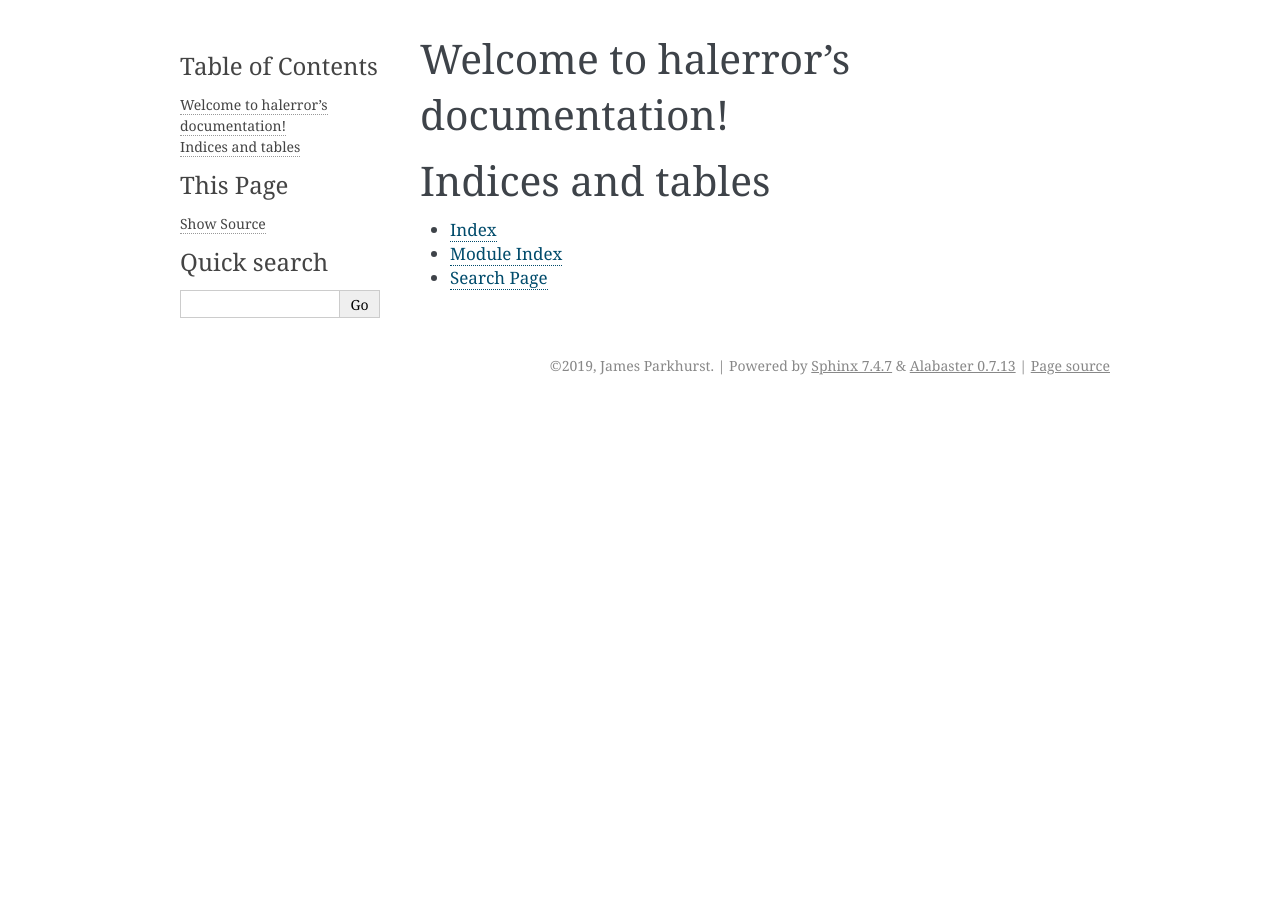
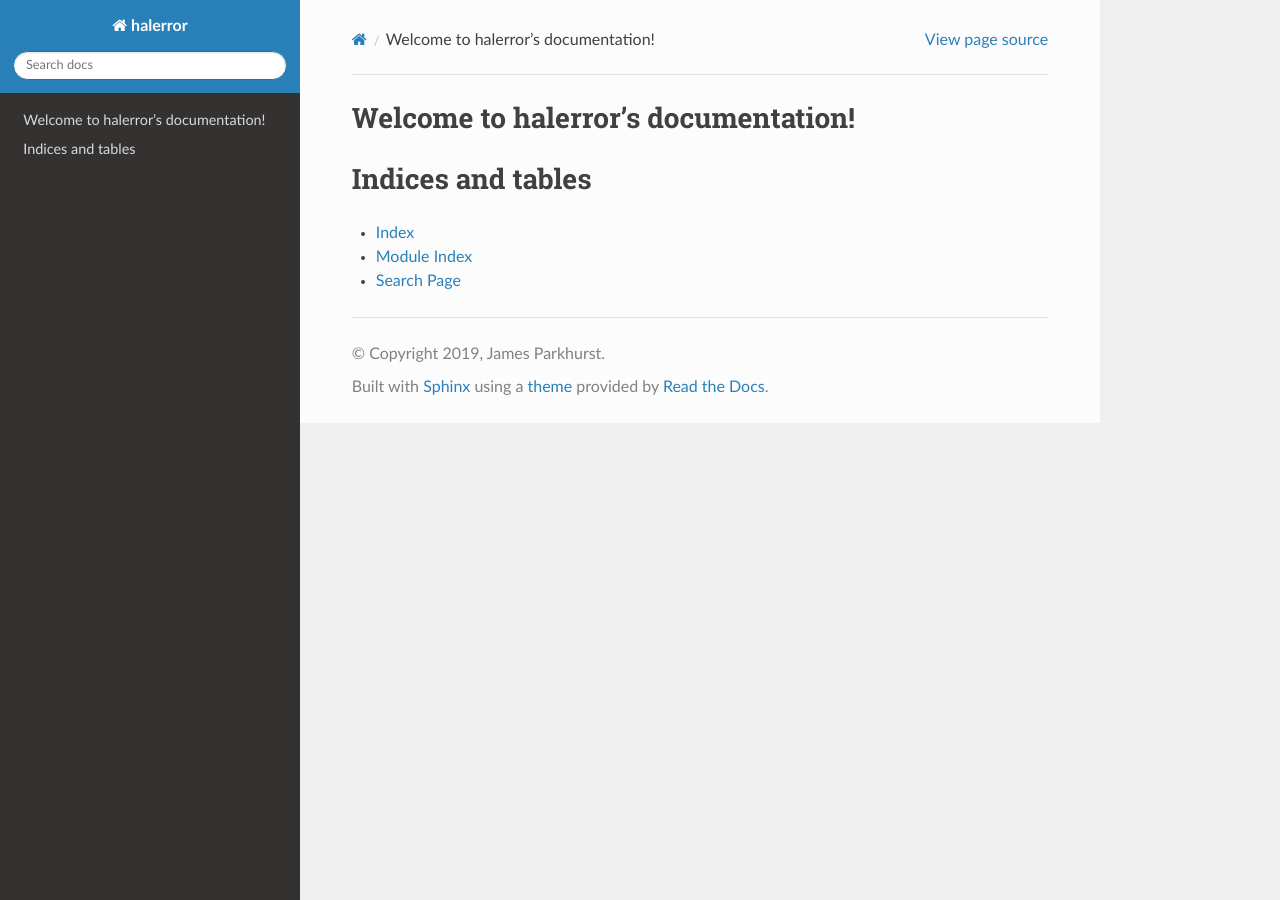
Before and after one commit to jmp1985/halerror, a Sphinx documentation site: the page built from docs/index.rst, in a window 1280 px wide. Built offline with Sphinx 7.4.7 and the Read the Docs theme 2.0.0, drawn with Linux system fonts in a browser that asks for light colours.

Commit message:
Changed doc theme

```diff
--- a/docs/conf.py
+++ b/docs/conf.py
@@ -47,7 +47,7 @@ exclude_patterns = ['_build', 'Thumbs.db', '.DS_Store']
 # The theme to use for HTML and HTML Help pages.  See the documentation for
 # a list of builtin themes.
 #
-html_theme = 'alabaster'
+html_theme = "sphinx_rtd_theme"
 
 # Add any paths that contain custom static files (such as style sheets) here,
 # relative to this directory. They are copied after the builtin static files,
--- a/setup.py
+++ b/setup.py
@@ -9,6 +9,8 @@ setup(
     license="BSD",
     keywords="HAL-9000",
     packages=["halerror"],
-    install_requires=["pytest"],
+    install_requires=[
+        "pytest",
+    ],
     classifiers=["License :: OSI Approved :: BSD License"],
 )
```
